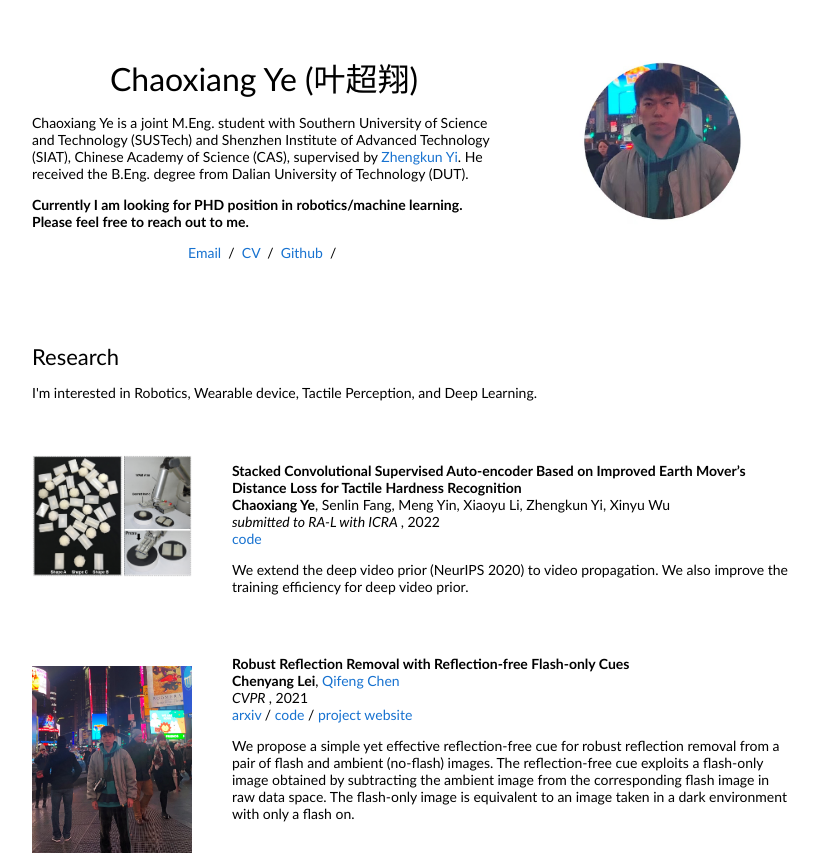
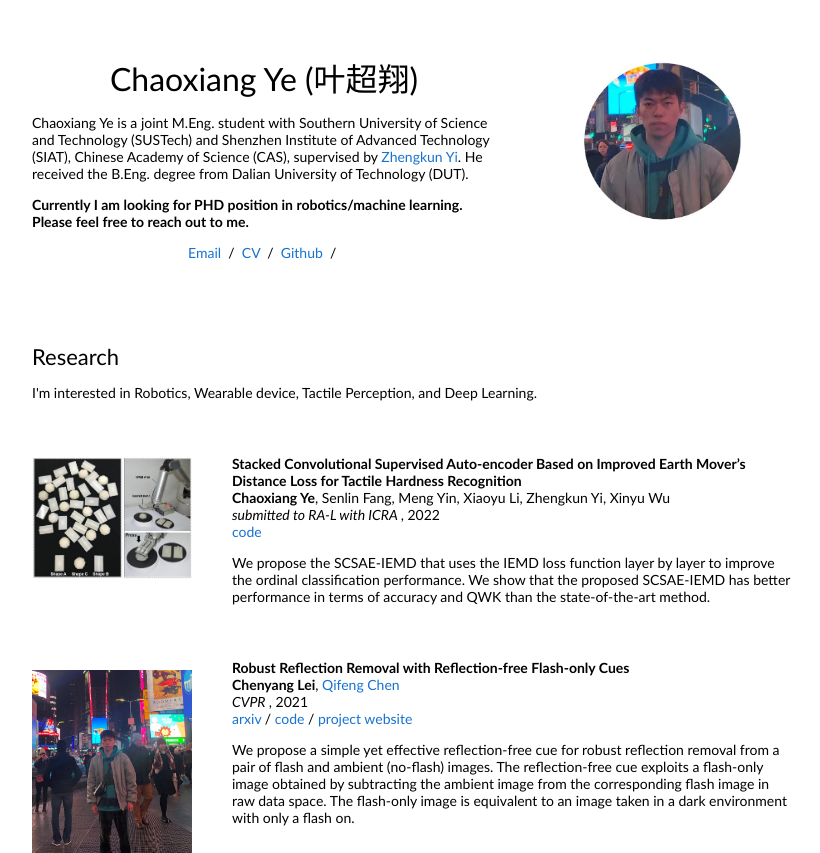
Before and after one commit to TacYee/TacYee.github.io, a plain HTML site: page index.html in a window 1280 px wide. Shown: the top 853 px of the page, without its empty margins (228-1048 px from the left). Drawn offline with Linux system fonts and the light colour scheme.

Commit message:
Update index.html

```diff
--- a/index.html
+++ b/index.html
@@ -98,7 +98,7 @@
               <br>
               <a href="https://github.com/ChenyangLEI/deep-video-prior">code</a>
               <p></p>
-              <p>We extend the deep video prior (NeurIPS 2020) to video propagation. We also improve the training efficiency for deep video prior. </p>
+              <p>We propose the SCSAE-IEMD that uses the IEMD loss function layer by layer to improve the ordinal classification performance. We show that the proposed SCSAE-IEMD has better performance in terms of accuracy and QWK than the state-of-the-art method.  </p>
             </td>
           </tr>
 
```
